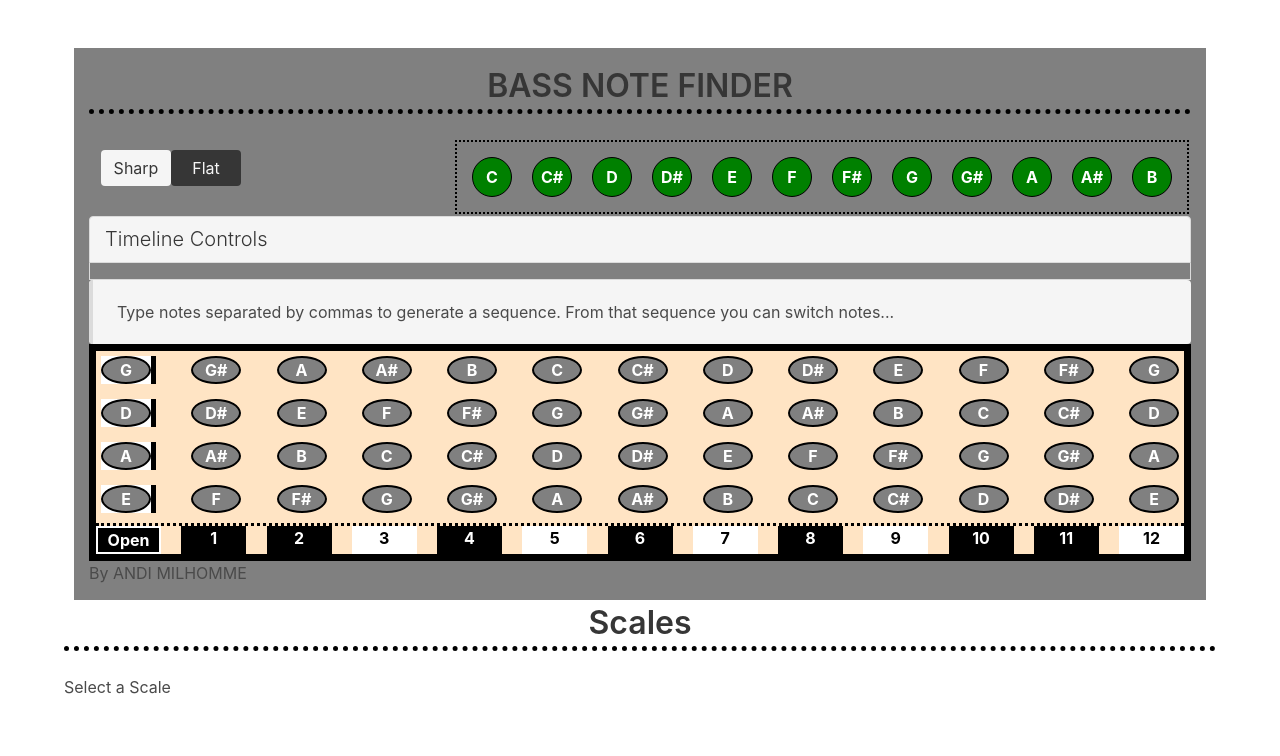
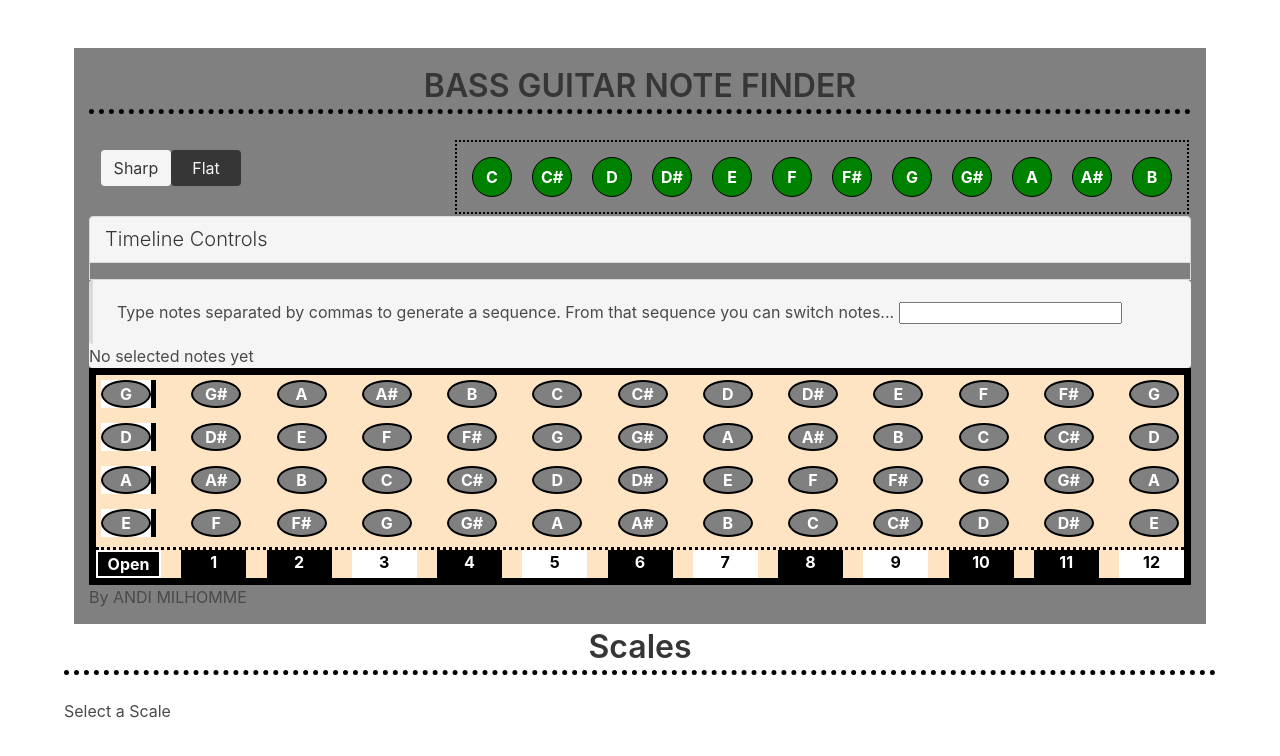
Before and after one commit to anditherobot/bassNoteFinder, an Angular app: page /bass in a window 1280 px wide. Shown: the top 756 px of the page. Built offline with nearby package versions, Linux system fonts and the light colour scheme.

Commit message:
update to latest angular version

```diff
--- a/package.json
+++ b/package.json
@@ -20,12 +20,13 @@
     "@angular/platform-browser": "^9.1.4",
     "@angular/platform-browser-dynamic": "^9.1.4",
     "@angular/router": "^9.1.4",
+    "@tonaljs/tonal": "^3.7.4",
     "core-js": "^3.6.5",
     "rxjs": "^6.0.0",
     "zone.js": "~0.10.3"
   },
   "devDependencies": {
-    "@angular-devkit/build-angular": "~0.901.4",
+    "@angular-devkit/build-angular": "^0.901.4",
     "@angular/cli": "~9.1.4",
     "@angular/compiler-cli": "^9.1.4",
     "@angular/language-service": "^9.1.4",
--- a/src/app/components/bass/bass.component.html
+++ b/src/app/components/bass/bass.component.html
@@ -1,5 +1,5 @@
 <section class="page-container">
-        <h1 class="title">BASS NOTE FINDER</h1>
+        <h1 class="title">BASS GUITAR NOTE FINDER</h1>
 
         <div class="toolbar">
 
--- a/src/app/components/timeline/timeline.component.html
+++ b/src/app/components/timeline/timeline.component.html
@@ -9,6 +9,10 @@
  <article class="message">
   <div class="message-body">
 Type notes separated by commas to generate a sequence. From that sequence you can switch notes...
+<input #box (keyup)="onKey(box.value)">
+    <p>{{values}}</p>
   </div>
+
+  <div class="selectedNotes">{{selectedNotes ? selectedNotes : "No selected notes yet"}}</div>
 </article>
   </div>
--- a/src/app/components/timeline/timeline.component.ts
+++ b/src/app/components/timeline/timeline.component.ts
@@ -7,9 +7,17 @@ import { Component, OnInit } from '@angular/core';
 })
 export class TimelineComponent implements OnInit {
 
+
+  selectednotes= [] ;
   constructor() { }
 
   ngOnInit(): void {
   }
 
+  assembleNotes(value) {
+    this.selectednotes.push(value);
+    console.log("assembling", this.selectednotes);
+
+  }
+
 }
```
Also changed, not shown: 2 other files (tests, documents, lock files or other folders).
